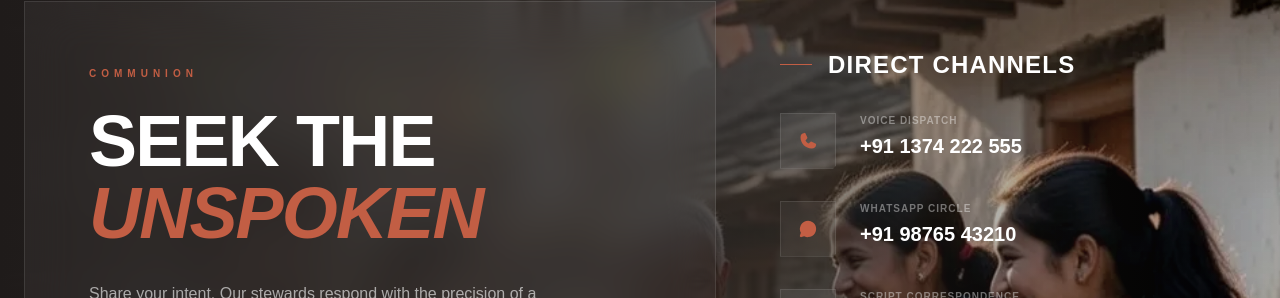
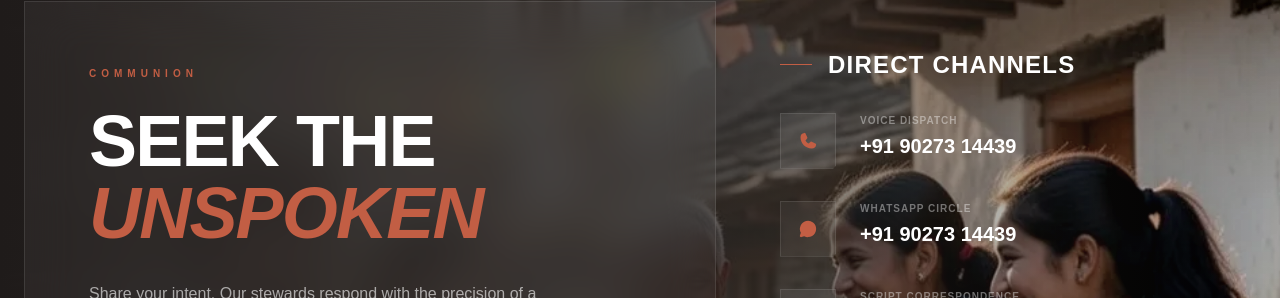
Before and after one commit to vaniakash/hikingplanet, a Next.js app: page /contact in a window 1280 px wide. Shown: the part 316-614 px from the top of the page. Built offline with nearby package versions, Linux system fonts and the light colour scheme; no server answers; the database is empty.

Commit message:
Updated contact number and logo

```diff
--- a/src/app/(site)/contact/ContactClient.tsx
+++ b/src/app/(site)/contact/ContactClient.tsx
@@ -178,14 +178,14 @@ export default function ContactClient() {
                                                         <Phone weight="fill" className="w-5 h-5" />
                                                     ),
                                                     label: 'Voice Dispatch',
-                                                    value: '+91 1374 222 555',
+                                                    value: '+91 90273 14439',
                                                 },
                                                 {
                                                     icon: (
                                                         <ChatCircle weight="fill" className="w-5 h-5" />
                                                     ),
                                                     label: 'WhatsApp Circle',
-                                                    value: '+91 98765 43210',
+                                                    value: '+91 90273 14439',
                                                 },
                                                 {
                                                     icon: <At weight="bold" className="w-5 h-5" />,
--- a/src/app/layout.tsx
+++ b/src/app/layout.tsx
@@ -127,7 +127,7 @@ const orgJsonLd = {
   logo: "https://www.hikingplanet.in/logo.png",
   contactPoint: {
     "@type": "ContactPoint",
-    telephone: "+91-1374-222-555",
+    telephone: "+91 90273 14439",
     contactType: "customer service",
     availableLanguage: ["English", "Hindi"],
   },
--- a/src/components/Footer.tsx
+++ b/src/components/Footer.tsx
@@ -134,7 +134,7 @@ export default function Footer() {
                                 <div className="p-1.5 bg-white/5 rounded-full shrink-0">
                                     <Phone weight="fill" className="w-4 h-4 text-[var(--terracotta)]" />
                                 </div>
-                                <span className="pt-1">+91 85560 43708</span>
+                                <span className="pt-1">+91 90273 14439</span>
                             </li>
                             <li className="flex items-start gap-4">
                                 <div className="p-1.5 bg-white/5 rounded-full shrink-0">
--- a/src/components/WhatsAppButton.tsx
+++ b/src/components/WhatsAppButton.tsx
@@ -8,7 +8,7 @@ type Props = {
 };
 
 export default function WhatsAppButton({ trekName }: Props) {
-  const phoneNumber = process.env.NEXT_PUBLIC_WHATSAPP_NUMBER || "918556043708";
+  const phoneNumber = process.env.NEXT_PUBLIC_WHATSAPP_NUMBER || "919027314439";
 
   const message = trekName
     ? `Hi, I want to book the ${trekName}. Please share details.`
```
